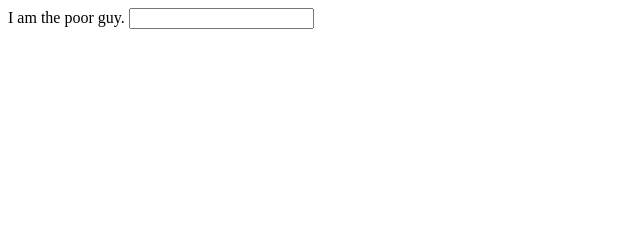
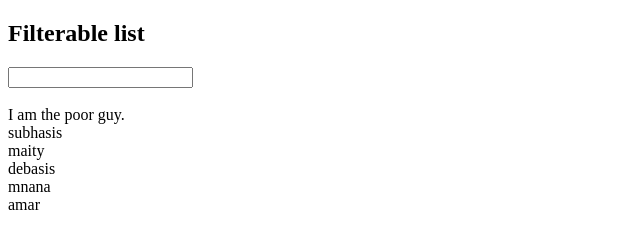
Before and after one commit to holasm/merger, a website: page index.html in a window 1280 px wide. Shown: the whole page, without its empty margins (0-640 px from the left). Drawn offline with Linux system fonts and the light colour scheme.

Commit message:
add filtrable list

```diff
--- a/index.html
+++ b/index.html
@@ -6,8 +6,11 @@
 <body>
 
 	<div id="app">
-		{{text.head}}
-		<input-box></input-box>
+		<h2>Filterable list</h2>
+		<div class="input"><input-box></input-box></div>
+		{{name}}
+		<br>
+		<div v-for="name in names | filterBy fil">{{name}}</div >
 	</div>
 
 </body>
--- a/scripts/main.js
+++ b/scripts/main.js
@@ -1,14 +1,20 @@
 var data = {
-	text: {
-		head: 'I am the poor guy.'
-	}
+	names: [
+		'I am the poor guy.',
+		'subhasis',
+		'maity',
+		'debasis',
+		'mnana',
+		'amar'
+	],
+	fil: ''
 }
 
 Vue.component('input-box', {
-	template: '<input type="text" @keyup="update">',
+	template: '<input type="text" @keyup="update" v-model="filter">',
 	methods: {
 		update: function (e) {
-			data.text.head = e.target.value
+			data.fil = this.filter
 		}
 	}
 })
```
